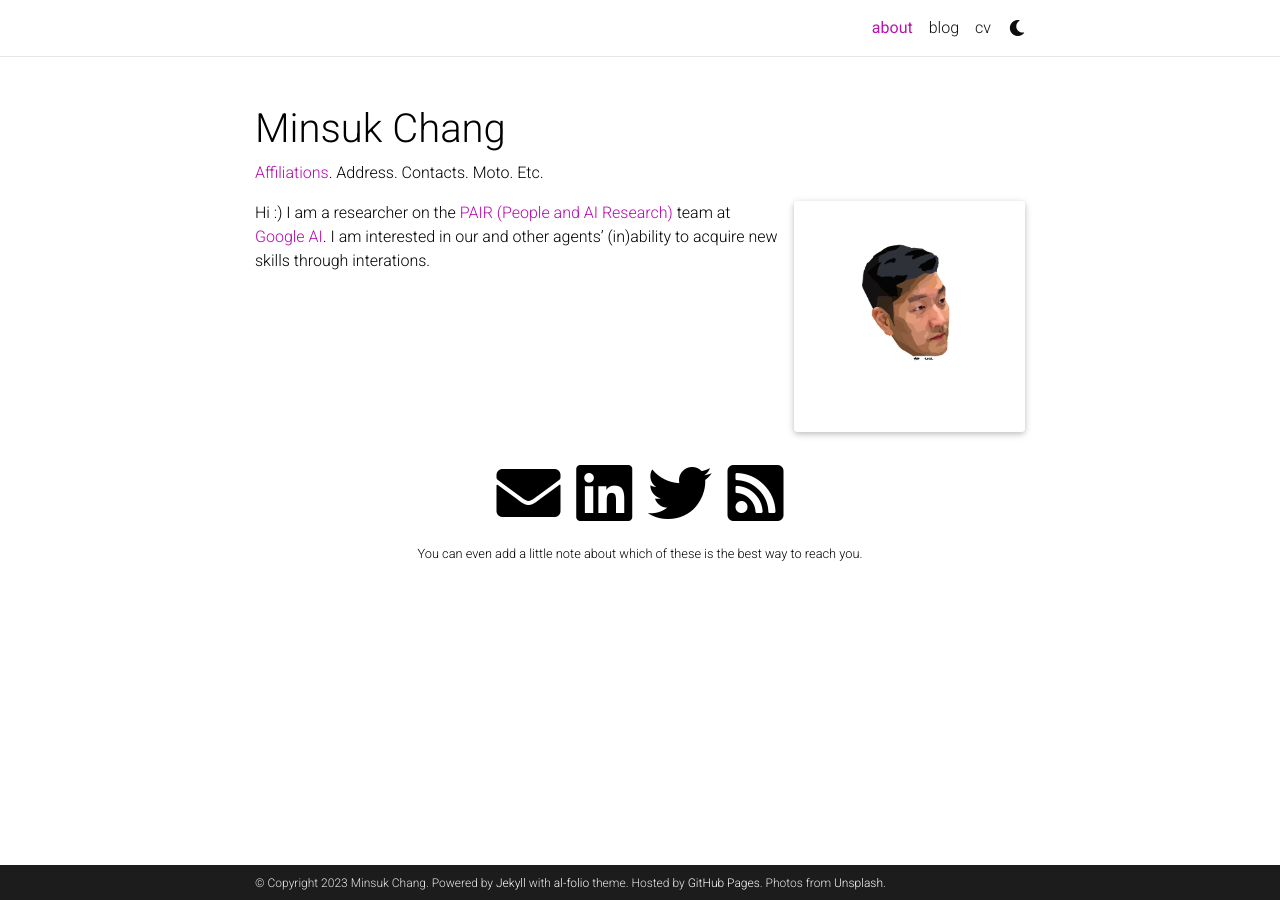
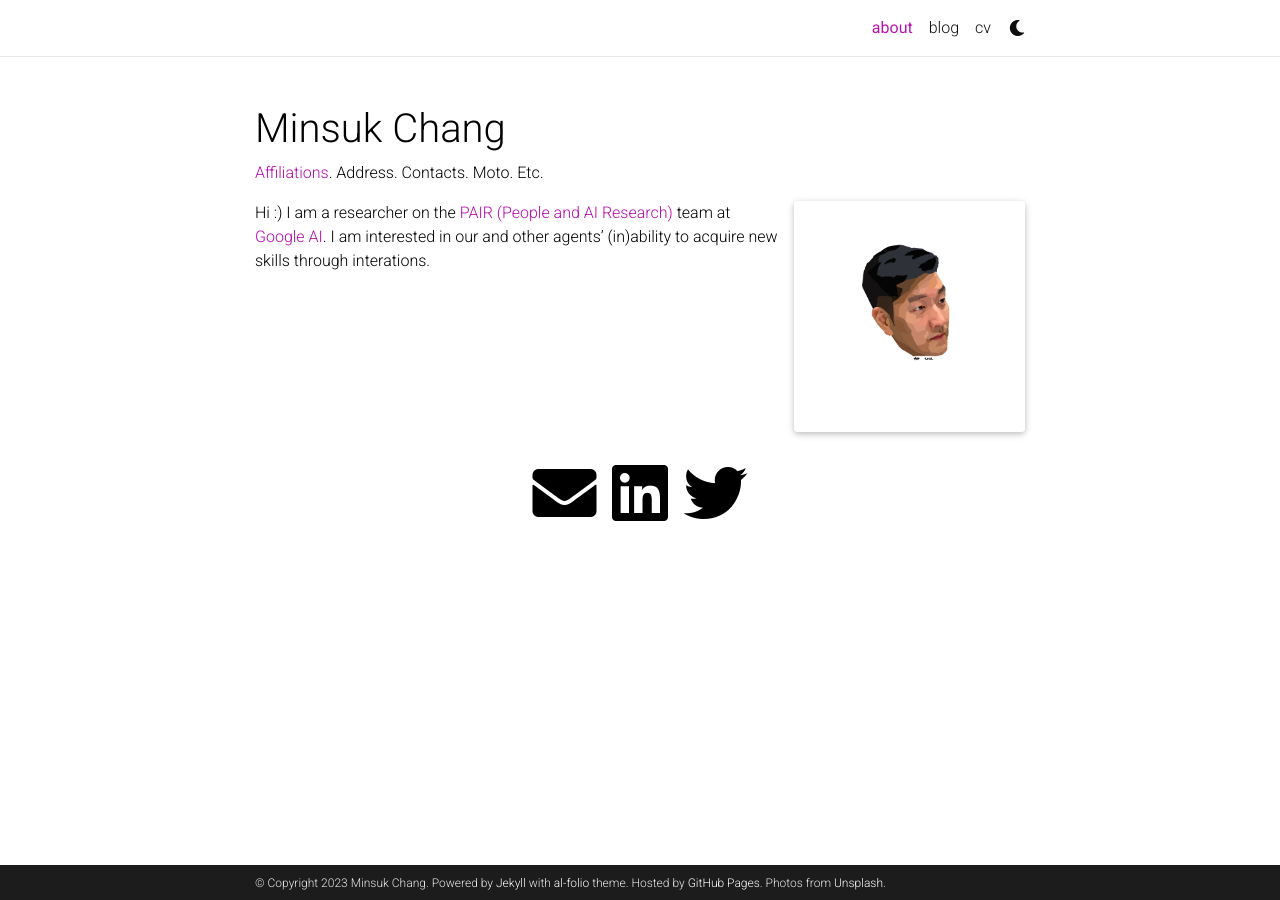
Before and after one commit to minsukchang/minsukchang.github.io, a Jekyll site: the page built from _pages/about.md, in a window 1280 px wide. Built offline with Jekyll 4.4.1, drawn with Linux system fonts in a browser that asks for light colours; full-size pictures stand in for the smaller copies a plugin makes; comment, search, counter and statistics services are not loaded; a style sheet for code colours, icons or effects is not loaded; some of the changed lines change nothing that is shown.

Commit message:
some additional changes

```diff
--- a/_config.yml
+++ b/_config.yml
@@ -16,7 +16,7 @@ footer_text: >
 keywords: jekyll, jekyll-theme, academic-website, portfolio-website  # add your own keywords or leave empty
 
 lang: en # the language of your site (for example: en, fr, cn, ru, etc.)
-icon: ⚛️  # the emoji used as the favicon (alternatively, provide image name in /assets/img/)
+icon: # the emoji used as the favicon (alternatively, provide image name in /assets/img/)
 
 url: https://minsukcghang.github.io #https://alshedivat.github.io # the base hostname & protocol for your site
 baseurl: #/al-folio # the subpath of your site, e.g. /blog/
@@ -45,7 +45,7 @@ repo_trophies:
 # will use title and url fields
 # Take a look to https://github.com/jekyll/jekyll-feed for more customization
 
-rss_icon: true
+rss_icon: false
 
 # -----------------------------------------------------------------------------
 # Layout
@@ -103,8 +103,8 @@ scholar_userid: 1j2nBpoAAAAJ # your Google Scholar ID
 # youtube_id: # your youtube channel id (youtube.com/@<youtube_id>)
 # discord_id: # your discord id (18-digit unique numerical identifier)
 
-contact_note: >
-  You can even add a little note about which of these is the best way to reach you.
+# contact_note: >
+  # You can even add a little note about which of these is the best way to reach you.
 
 # -----------------------------------------------------------------------------
 # Analytics and search engine verification
```
